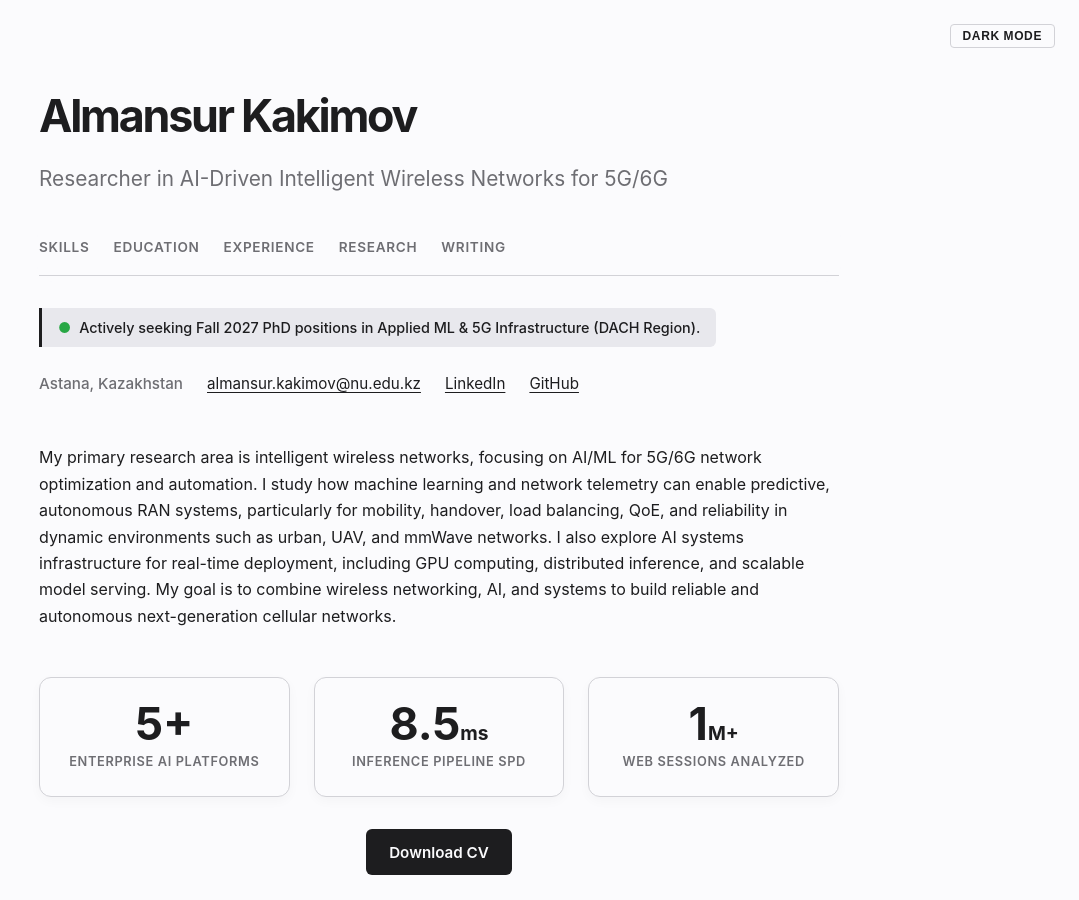
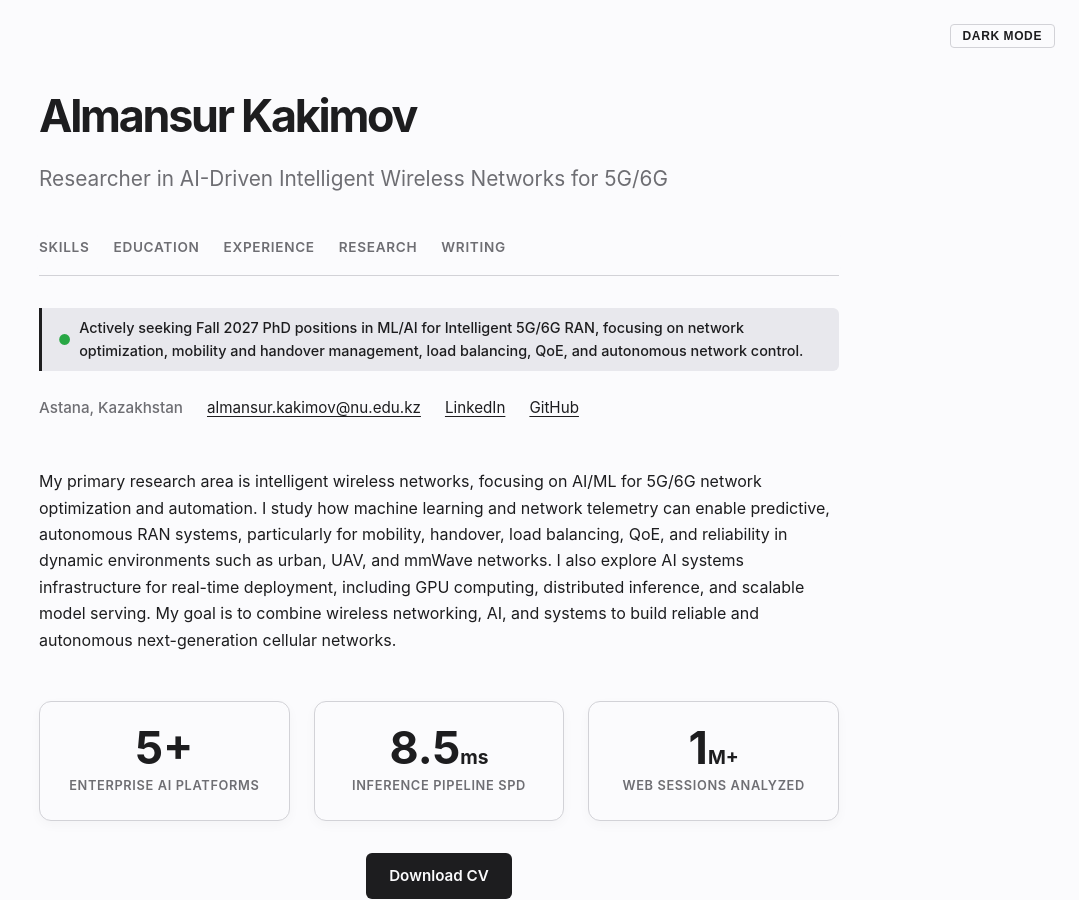
Before and after one commit to almansur04/almansur04.github.io, a Jekyll site: the page built from index.html, in a window 1280 px wide and 900 px high. Shown: the whole window, without its empty margins (201-1280 px from the left). Built offline with Jekyll 4.4.1, drawn with Linux system fonts in a browser that asks for light colours.

Commit message:
Update status banner text for PhD positions

```diff
--- a/_includes/header.html
+++ b/_includes/header.html
@@ -11,7 +11,7 @@
     </nav>
 
     <div class="status-banner">
-        <span style="color: #28a745;">●</span> Actively seeking Fall 2027 PhD positions in Applied ML & 5G Infrastructure (DACH Region).
+        <span style="color: #28a745;">●</span> Actively seeking Fall 2027 PhD positions in ML/AI for Intelligent 5G/6G RAN, focusing on network optimization, mobility and handover management, load balancing, QoE, and autonomous network control.
     </div>
 
     <div class="contact-info">
```
